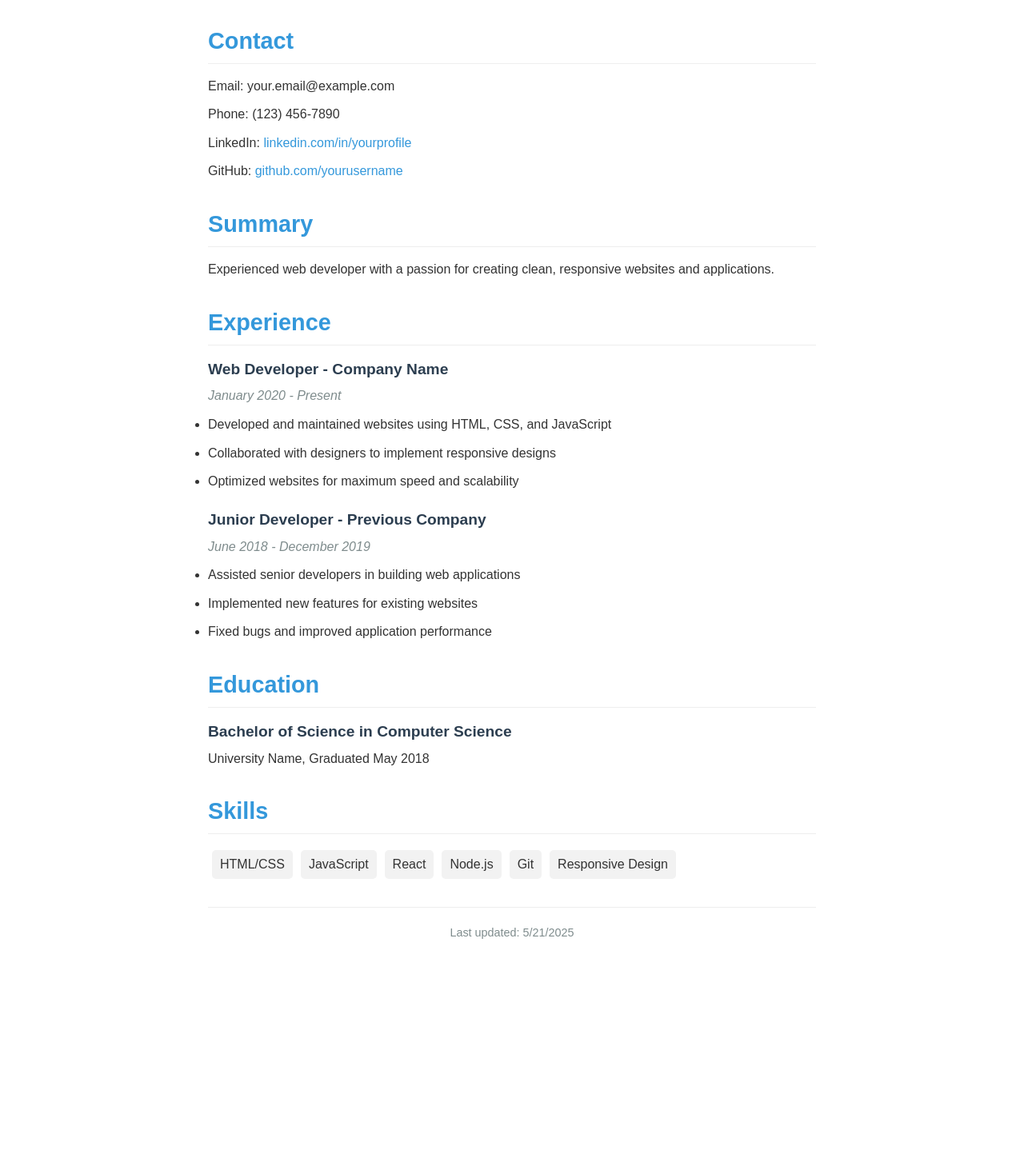
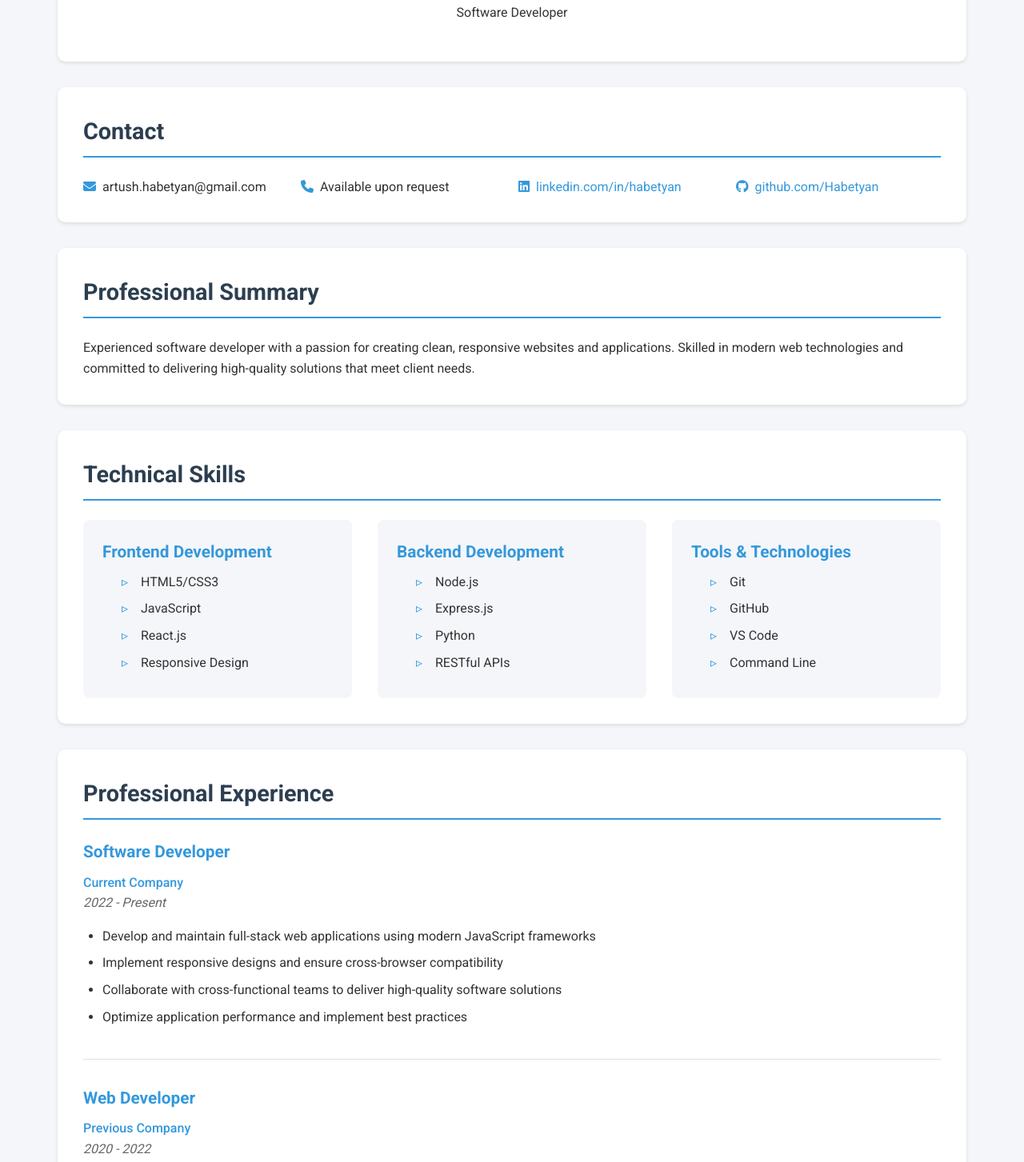
Before and after one commit to Habetyan/CV, a plain HTML site: page index.html in a window 1280 px wide. Shown: the part 149-1602 px from the top of the page at 80% size. Before the commit the page ends 1357 px from the top, so only its background shows below. Drawn offline with Linux system fonts and the light colour scheme.

Commit message:
Added a new layout

```diff
--- a/index.html
+++ b/index.html
@@ -3,76 +3,121 @@
 <head>
     <meta charset="UTF-8">
     <meta name="viewport" content="width=device-width, initial-scale=1.0">
-    <title>My Resume</title>
+    <title>Artush Habetyan - Software Developer</title>
     <link rel="stylesheet" href="styles.css">
+    <link href="https://fonts.googleapis.com/css2?family=Roboto:wght@300;400;500;700&display=swap" rel="stylesheet">
+    <script src="https://kit.fontawesome.com/a076d05399.js" crossorigin="anonymous"></script>
 </head>
 <body>
     <header>
-        <h1>Your Name</h1>
-        <p>Web Developer</p>
+        <h1>Artush Habetyan</h1>
+        <p>Software Developer</p>
     </header>
 
     <section id="contact">
         <h2>Contact</h2>
-        <p>Email: your.email@example.com</p>
-        <p>Phone: (123) 456-7890</p>
-        <p>LinkedIn: <a href="https://linkedin.com/in/yourprofile">linkedin.com/in/yourprofile</a></p>
-        <p>GitHub: <a href="https://github.com/yourusername">github.com/yourusername</a></p>
+        <div class="contact-grid">
+            <p><i class="fas fa-envelope"></i> artush.habetyan@gmail.com</p>
+            <p><i class="fas fa-phone"></i> Available upon request</p>
+            <p><i class="fab fa-linkedin"></i> <a href="https://www.linkedin.com/in/habetyan" target="_blank">linkedin.com/in/habetyan</a></p>
+            <p><i class="fab fa-github"></i> <a href="https://github.com/Habetyan" target="_blank">github.com/Habetyan</a></p>
+        </div>
     </section>
 
     <section id="summary">
-        <h2>Summary</h2>
-        <p>Experienced web developer with a passion for creating clean, responsive websites and applications.</p>
+        <h2>Professional Summary</h2>
+        <p>Experienced software developer with a passion for creating clean, responsive websites and applications. Skilled in modern web technologies and committed to delivering high-quality solutions that meet client needs.</p>
+    </section>
+
+    <section id="skills">
+        <h2>Technical Skills</h2>
+        <div class="skills-grid">
+            <div class="skill-category">
+                <h3>Frontend Development</h3>
+                <ul>
+                    <li>HTML5/CSS3</li>
+                    <li>JavaScript</li>
+                    <li>React.js</li>
+                    <li>Responsive Design</li>
+                </ul>
+            </div>
+            <div class="skill-category">
+                <h3>Backend Development</h3>
+                <ul>
+                    <li>Node.js</li>
+                    <li>Express.js</li>
+                    <li>Python</li>
+                    <li>RESTful APIs</li>
+                </ul>
+            </div>
+            <div class="skill-category">
+                <h3>Tools & Technologies</h3>
+                <ul>
+                    <li>Git</li>
+                    <li>GitHub</li>
+                    <li>VS Code</li>
+                    <li>Command Line</li>
+                </ul>
+            </div>
+        </div>
     </section>
 
     <section id="experience">
-        <h2>Experience</h2>
+        <h2>Professional Experience</h2>
         <div class="job">
-            <h3>Web Developer - Company Name</h3>
-            <p class="date">January 2020 - Present</p>
+            <h3>Software Developer</h3>
+            <p class="company">Current Company</p>
+            <p class="date">2022 - Present</p>
+            <ul>
+                <li>Develop and maintain full-stack web applications using modern JavaScript frameworks</li>
+                <li>Implement responsive designs and ensure cross-browser compatibility</li>
+                <li>Collaborate with cross-functional teams to deliver high-quality software solutions</li>
+                <li>Optimize application performance and implement best practices</li>
+            </ul>
+        </div>
+
+        <div class="job">
+            <h3>Web Developer</h3>
+            <p class="company">Previous Company</p>
+            <p class="date">2020 - 2022</p>
             <ul>
                 <li>Developed and maintained websites using HTML, CSS, and JavaScript</li>
                 <li>Collaborated with designers to implement responsive designs</li>
                 <li>Optimized websites for maximum speed and scalability</li>
+                <li>Implemented new features and fixed bugs in existing applications</li>
             </ul>
         </div>
+    </section>
 
-        <div class="job">
-            <h3>Junior Developer - Previous Company</h3>
-            <p class="date">June 2018 - December 2019</p>
-            <ul>
-                <li>Assisted senior developers in building web applications</li>
-                <li>Implemented new features for existing websites</li>
-                <li>Fixed bugs and improved application performance</li>
-            </ul>
+    <section id="projects">
+        <h2>Notable Projects</h2>
+        <div class="project">
+            <h3>Personal Portfolio Website</h3>
+            <p>Designed and developed a responsive personal portfolio website using modern web technologies. Implemented custom animations and responsive design principles.</p>
+            <p class="tech-stack">Technologies: HTML5, CSS3, JavaScript, React.js</p>
+        </div>
+        <div class="project">
+            <h3>Task Management Application</h3>
+            <p>Built a full-stack task management application with user authentication and real-time updates.</p>
+            <p class="tech-stack">Technologies: Node.js, Express, MongoDB, React.js</p>
         </div>
     </section>
 
     <section id="education">
         <h2>Education</h2>
         <div class="education">
-            <h3>Bachelor of Science in Computer Science</h3>
-            <p>University Name, Graduated May 2018</p>
+            <h3>Bachelor's Degree in Computer Science</h3>
+            <p class="institution">University Name</p>
+            <p class="date">Graduated 2020</p>
         </div>
-    </section>
-
-    <section id="skills">
-        <h2>Skills</h2>
-        <ul class="skills-list">
-            <li>HTML/CSS</li>
-            <li>JavaScript</li>
-            <li>React</li>
-            <li>Node.js</li>
-            <li>Git</li>
-            <li>Responsive Design</li>
-        </ul>
     </section>
 
     <footer>
         <p>Last updated: <span id="last-updated"></span></p>
-        <script>
-            document.getElementById('last-updated').textContent = new Date().toLocaleDateString();
-        </script>
     </footer>
+
+    <script>
+        document.getElementById('last-updated').textContent = new Date().toLocaleDateString();
+    </script>
 </body>
 </html>
--- a/styles.css
+++ b/styles.css
@@ -1,3 +1,13 @@
+/* Modern Resume Styles */
+:root {
+    --primary-color: #2c3e50;
+    --secondary-color: #3498db;
+    --text-color: #333;
+    --light-gray: #f5f6fa;
+    --border-color: #e1e1e1;
+    --accent-color: #2ecc71;
+}
+
 * {
     margin: 0;
     padding: 0;
@@ -5,100 +15,191 @@
 }
 
 body {
-    font-family: 'Arial', sans-serif;
+    font-family: 'Roboto', sans-serif;
     line-height: 1.6;
-    color: #333;
-    max-width: 800px;
+    color: var(--text-color);
+    max-width: 1200px;
     margin: 0 auto;
-    padding: 20px;
+    padding: 2rem;
+    background-color: var(--light-gray);
 }
 
 header {
     text-align: center;
-    margin-bottom: 30px;
-    padding-bottom: 20px;
-    border-bottom: 2px solid #eee;
+    padding: 3rem 0;
+    background-color: white;
+    border-radius: 10px;
+    box-shadow: 0 2px 5px rgba(0,0,0,0.1);
+    margin-bottom: 2rem;
 }
 
-header h1 {
+h1 {
+    color: var(--primary-color);
     font-size: 2.5rem;
-    margin-bottom: 5px;
-    color: #2c3e50;
+    margin-bottom: 0.5rem;
+}
+
+h2 {
+    color: var(--primary-color);
+    font-size: 1.8rem;
+    margin-bottom: 1.5rem;
+    border-bottom: 2px solid var(--secondary-color);
+    padding-bottom: 0.5rem;
+}
+
+h3 {
+    color: var(--secondary-color);
+    font-size: 1.3rem;
+    margin-bottom: 0.5rem;
 }
 
 section {
-    margin-bottom: 30px;
+    background-color: white;
+    padding: 2rem;
+    border-radius: 10px;
+    box-shadow: 0 2px 5px rgba(0,0,0,0.1);
+    margin-bottom: 2rem;
 }
 
-h2 {
-    font-size: 1.8rem;
-    margin-bottom: 15px;
-    color: #3498db;
-    border-bottom: 1px solid #eee;
-    padding-bottom: 5px;
+.contact-grid {
+    display: grid;
+    grid-template-columns: repeat(auto-fit, minmax(250px, 1fr));
+    gap: 1rem;
 }
 
-h3 {
-    font-size: 1.2rem;
-    margin-bottom: 5px;
-    color: #2c3e50;
+.contact-grid p {
+    display: flex;
+    align-items: center;
+    gap: 0.5rem;
 }
 
-p, li {
-    margin-bottom: 10px;
+.contact-grid i {
+    color: var(--secondary-color);
 }
 
-.job, .education {
-    margin-bottom: 20px;
+.skills-grid {
+    display: grid;
+    grid-template-columns: repeat(auto-fit, minmax(250px, 1fr));
+    gap: 2rem;
+}
+
+.skill-category {
+    background-color: var(--light-gray);
+    padding: 1.5rem;
+    border-radius: 8px;
+}
+
+.skill-category ul {
+    list-style: none;
+}
+
+.skill-category li {
+    margin: 0.5rem 0;
+    padding-left: 1.5rem;
+    position: relative;
+}
+
+.skill-category li::before {
+    content: "▹";
+    color: var(--secondary-color);
+    position: absolute;
+    left: 0;
+}
+
+.job, .education, .project {
+    margin-bottom: 2rem;
+    padding-bottom: 2rem;
+    border-bottom: 1px solid var(--border-color);
+}
+
+.job:last-child, .education:last-child, .project:last-child {
+    border-bottom: none;
+    margin-bottom: 0;
+    padding-bottom: 0;
+}
+
+.company, .institution {
+    color: var(--secondary-color);
+    font-weight: 500;
 }
 
 .date {
+    color: #666;
     font-style: italic;
-    color: #7f8c8d;
-    margin-bottom: 10px;
+    margin-bottom: 1rem;
 }
 
-.skills-list {
-    display: flex;
-    flex-wrap: wrap;
-    list-style: none;
+ul {
+    padding-left: 1.5rem;
 }
 
-.skills-list li {
-    background-color: #f2f2f2;
-    padding: 5px 10px;
-    margin: 5px;
-    border-radius: 5px;
+li {
+    margin-bottom: 0.5rem;
 }
 
 a {
-    color: #3498db;
+    color: var(--secondary-color);
     text-decoration: none;
+    transition: color 0.3s ease;
 }
 
 a:hover {
-    text-decoration: underline;
+    color: var(--primary-color);
 }
 
 footer {
-    margin-top: 30px;
-    padding-top: 20px;
-    border-top: 1px solid #eee;
     text-align: center;
+    color: #666;
+    padding: 1rem;
     font-size: 0.9rem;
-    color: #7f8c8d;
 }
 
-@media (max-width: 600px) {
+.tech-stack {
+    color: var(--secondary-color);
+    font-size: 0.9rem;
+    margin-top: 0.5rem;
+    font-style: italic;
+}
+
+.project {
+    background-color: var(--light-gray);
+    padding: 1.5rem;
+    border-radius: 8px;
+    margin-bottom: 1.5rem;
+}
+
+.project:last-child {
+    margin-bottom: 0;
+}
+
+.project h3 {
+    color: var(--primary-color);
+    margin-bottom: 1rem;
+}
+
+/* Responsive Design */
+@media (max-width: 768px) {
     body {
-        padding: 10px;
+        padding: 1rem;
     }
 
-    header h1 {
+    header {
+        padding: 2rem 0;
+    }
+
+    section {
+        padding: 1.5rem;
+    }
+
+    h1 {
         font-size: 2rem;
     }
 
     h2 {
         font-size: 1.5rem;
     }
+
+    .skills-grid {
+        grid-template-columns: 1fr;
+    }
 }
```
Also changed, not shown: 1 other file.
